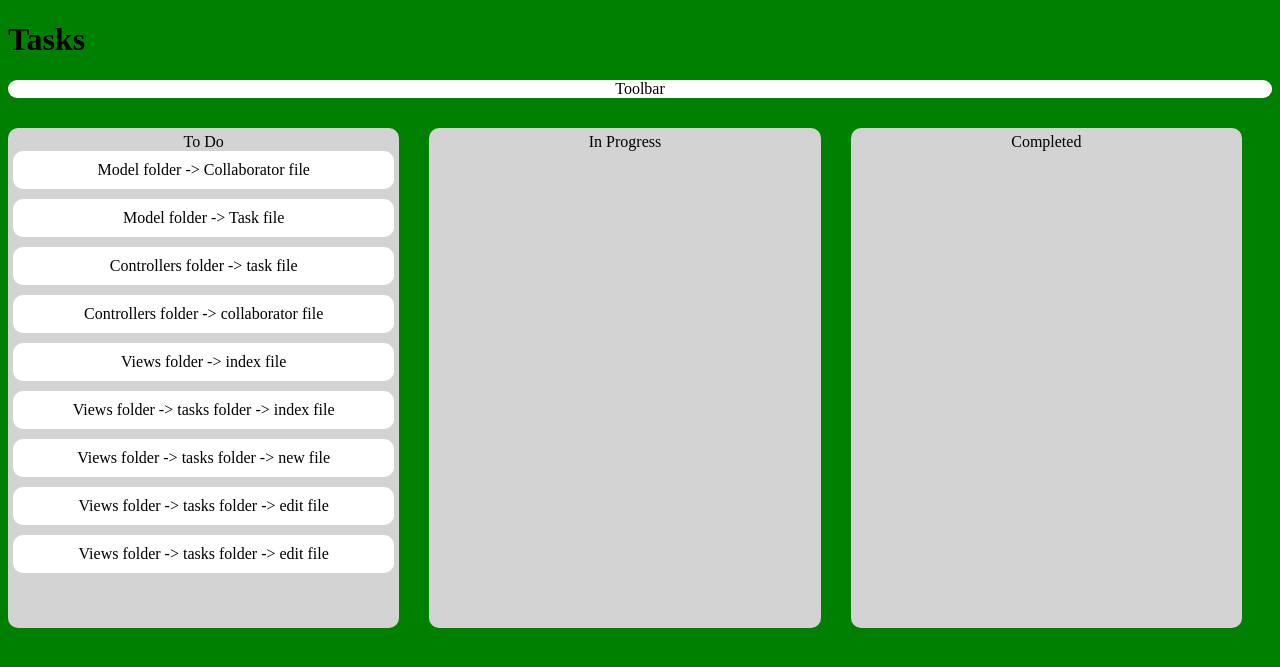
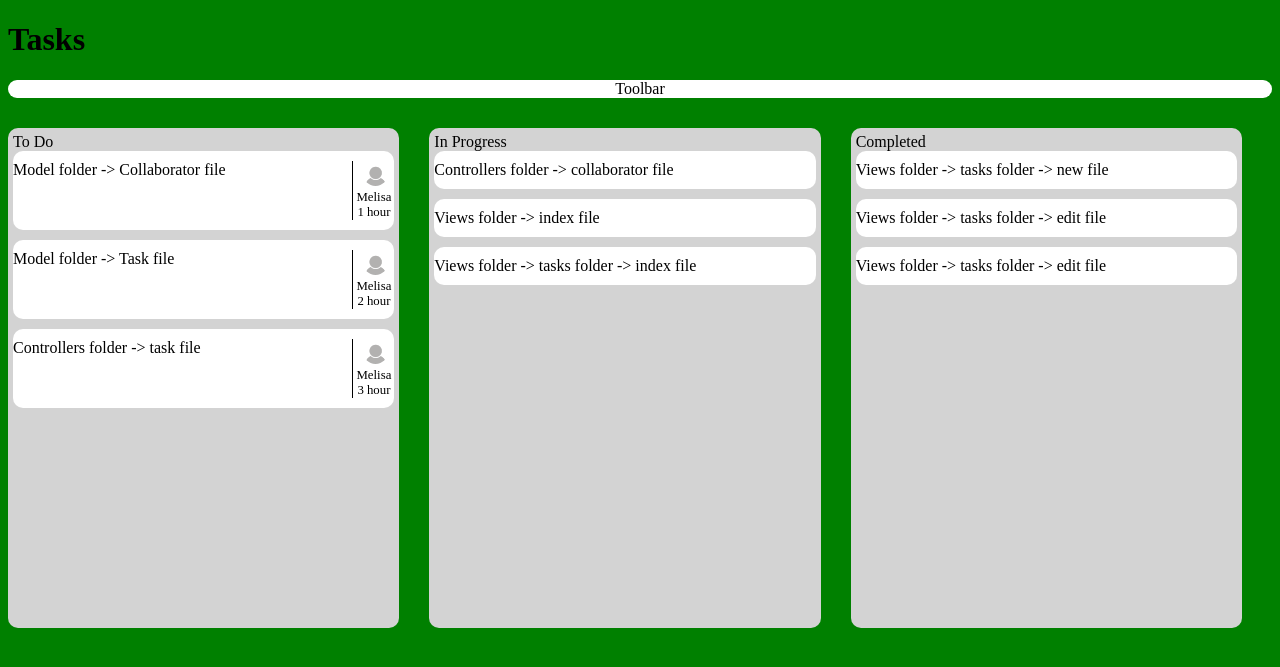
Before and after one commit to melisalarson/easy-do, a Node server app: page /tasks in a window 1280 px wide. Shown: the top 667 px of the page. Run offline with Node 20, Linux system fonts and the light colour scheme; some libraries are stand-ins or nearby versions.

Commit message:
added profile image and task-stats

```diff
--- a/controllers/tasksController.js
+++ b/controllers/tasksController.js
@@ -4,16 +4,30 @@ const db = require('../models');
 
 const sampleData =
   [
-    { name: 'Model folder -> Collaborator file', collaborators: 'Melisa', completionTime: '1 hour', stage: 'to-do' },
-    { name: 'Model folder -> Task file', collaborators: 'Melisa', completionTime: '2 hour', stage: 'to-do' },
-    { name: 'Controllers folder -> task file', collaborators: 'Melisa', completionTime: '3 hour', stage: 'to-do' },
-    { name: 'Controllers folder -> collaborator file', collaborators: 'Melisa', completionTime: '4 hour', stage: 'to-do' },
-    { name: 'Views folder -> index file', collaborators: 'Jimmy', completionTime: '5 hour', stage: 'to-do' },
-    { name: 'Views folder -> tasks folder -> index file', collaborators: 'Jimmy', completionTime: '6 hour', stage: 'to-do' },
-    { name: 'Views folder -> tasks folder -> new file', collaborators: 'Jimmy', completionTime: '7 hour', stage: 'to-do' },
-    { name: 'Views folder -> tasks folder -> edit file', collaborators: 'Jimmy', completionTime: '8 hour', stage: 'to-do' },
-    { name: 'Views folder -> tasks folder -> edit file', collaborators: 'Jimmy', completionTime: '9 hour', stage: 'to-do' },
+    { name: 'Model folder -> Collaborator file',          collaborators: { name:'Melisa', img_url:'https://www.kindpng.com/imgv/hxibTwh_default-profile-hd-png-download/#gal_default-profile-hd-png-download_hxibTwh_4517876.png'}, completionTime: '1 hour', stage: 'to-do' },
+    { name: 'Model folder -> Task file',                  collaborators: { name:'Melisa', img_url:'https://www.kindpng.com/imgv/hxibTwh_default-profile-hd-png-download/#gal_default-profile-hd-png-download_hxibTwh_4517876.png'}, completionTime: '2 hour', stage: 'to-do' },
+    { name: 'Controllers folder -> task file',            collaborators: { name:'Melisa', img_url:'https://www.kindpng.com/imgv/hxibTwh_default-profile-hd-png-download/#gal_default-profile-hd-png-download_hxibTwh_4517876.png'}, completionTime: '3 hour', stage: 'to-do' },
+    { name: 'Controllers folder -> collaborator file',    collaborators: { name:'Melisa', img_url:'https://www.kindpng.com/imgv/hxibTwh_default-profile-hd-png-download/#gal_default-profile-hd-png-download_hxibTwh_4517876.png'}, completionTime: '4 hour', stage: 'in-progress' },
+    { name: 'Views folder -> index file',                 collaborators: { name:'Jimmy' , img_url:'https://www.kindpng.com/imgv/hxibTwh_default-profile-hd-png-download/#gal_default-profile-hd-png-download_hxibTwh_4517876.png'}, completionTime: '5 hour', stage: 'in-progress' },
+    { name: 'Views folder -> tasks folder -> index file', collaborators: { name:'Jimmy' , img_url:'https://www.kindpng.com/imgv/hxibTwh_default-profile-hd-png-download/#gal_default-profile-hd-png-download_hxibTwh_4517876.png'}, completionTime: '6 hour', stage: 'in-progress' },
+    { name: 'Views folder -> tasks folder -> new file',   collaborators: { name:'Jimmy' , img_url:'https://www.kindpng.com/imgv/hxibTwh_default-profile-hd-png-download/#gal_default-profile-hd-png-download_hxibTwh_4517876.png'}, completionTime: '7 hour', stage: 'completed' },
+    { name: 'Views folder -> tasks folder -> edit file',  collaborators: { name:'Jimmy' , img_url:'https://www.kindpng.com/imgv/hxibTwh_default-profile-hd-png-download/#gal_default-profile-hd-png-download_hxibTwh_4517876.png'}, completionTime: '8 hour', stage: 'completed' },
+    { name: 'Views folder -> tasks folder -> edit file',  collaborators: { name:'Jimmy' , img_url:'https://www.kindpng.com/imgv/hxibTwh_default-profile-hd-png-download/#gal_default-profile-hd-png-download_hxibTwh_4517876.png'}, completionTime: '9 hour', stage: 'completed' },
   ];
+
+
+// const sampleData =
+//   [
+//     { name: 'Model folder -> Collaborator file', collaborators: 'Melisa', completionTime: '1 hour', stage: 'to-do' },
+//     { name: 'Model folder -> Task file', collaborators: 'Melisa', completionTime: '2 hour', stage: 'to-do' },
+//     { name: 'Controllers folder -> task file', collaborators: 'Melisa', completionTime: '3 hour', stage: 'to-do' },
+//     { name: 'Controllers folder -> collaborator file', collaborators: 'Melisa', completionTime: '4 hour', stage: 'to-do' },
+//     { name: 'Views folder -> index file', collaborators: 'Jimmy', completionTime: '5 hour', stage: 'to-do' },
+//     { name: 'Views folder -> tasks folder -> index file', collaborators: 'Jimmy', completionTime: '6 hour', stage: 'to-do' },
+//     { name: 'Views folder -> tasks folder -> new file', collaborators: 'Jimmy', completionTime: '7 hour', stage: 'to-do' },
+//     { name: 'Views folder -> tasks folder -> edit file', collaborators: 'Jimmy', completionTime: '8 hour', stage: 'to-do' },
+//     { name: 'Views folder -> tasks folder -> edit file', collaborators: 'Jimmy', completionTime: '9 hour', stage: 'to-do' },
+//   ];
 
 // 1)task index route
 router.get('/', (req, res) => {
--- a/public/styles.css
+++ b/public/styles.css
@@ -16,7 +16,7 @@ body {
 }
 
 .task-col {
-    text-align: center;
+    /* text-align: center; */
     width: 400px;
     height: 500px;
     margin-right: 30px;
@@ -34,8 +34,24 @@ body {
     background-color: white;
     border-radius: 10px;
     margin-bottom: 10px;
-    padding: 10px 0 10px 0
-
+    padding: 10px 0 10px 0;
+    display: flex;
+    justify-content: space-between;
+}
+.task-stats {
+    text-align: center;
+    padding-left: 3px;
+    border-left: 1px solid black;
+    /* display: inline; */
+}
+.task-stats img {
+    width: 25px;
+    border-radius: 100px;
+}
+.task-stats span {
+    font-size: .8em;
+    display: block;
+    padding-right: 3px;
 }
 
 
--- a/views/tasks/index.ejs
+++ b/views/tasks/index.ejs
@@ -1,6 +1,7 @@
 <!DOCTYPE html>
 <html lang="en">
 <head>
+  <script defer src="https://use.fontawesome.com/968ba4c321.js"></script>
   <link rel="stylesheet" href="/styles.css">
   <meta charset="UTF-8">
   <meta name="viewport" content="width=device-width, initial-scale=1.0">
@@ -15,11 +16,19 @@
     <div class="task-col">
       <div class="col-header">
         <span class="col-name">To Do</span>
-        <% tasks.forEach(task => { %>
-          <div class="task-card">
-            <span><%= task.name %></span>
-          </div>
-        <% }); %>
+        <% for(let i = 0; i < tasks.length; i++) { %>
+          <% if(tasks[i].stage === 'to-do') { %>
+            <div class="task-card">
+              <span><%= tasks[i].name %></span>
+              <div class="task-stats">
+                <!-- <i class="fa fa-pencil" aria-hidden="true"></i> -->
+                <img src="/images/default-profile.png" alt="profile">
+                <span><%= tasks[i].collaborators.name %></span>
+                <span><%= tasks[i].completionTime %></span>
+              </div>
+            </div>
+          <% } %>
+        <% }; %>
       </div>
     </div>
 
@@ -27,6 +36,13 @@
     <div class="task-col">
       <div class="col-header">
         <span class="col-name">In Progress</span>
+        <% for(let i = 0; i < tasks.length; i++) { %>
+          <% if(tasks[i].stage === 'in-progress') { %>
+            <div class="task-card">
+              <span><%= tasks[i].name %></span>
+            </div>
+          <% } %>
+        <% }; %>
       </div>
     </div>
 
@@ -34,6 +50,13 @@
     <div class="task-col">
       <div class="col-header">
         <span class="col-name">Completed</span>
+        <% for(let i = 0; i < tasks.length; i++) { %>
+          <% if(tasks[i].stage === 'completed') { %>
+            <div class="task-card">
+              <span><%= tasks[i].name %></span>
+            </div>
+          <% } %>
+        <% }; %>
       </div>
     </div>
   </div>
```
Also changed, not shown: public/images/default-profile.png (added).
